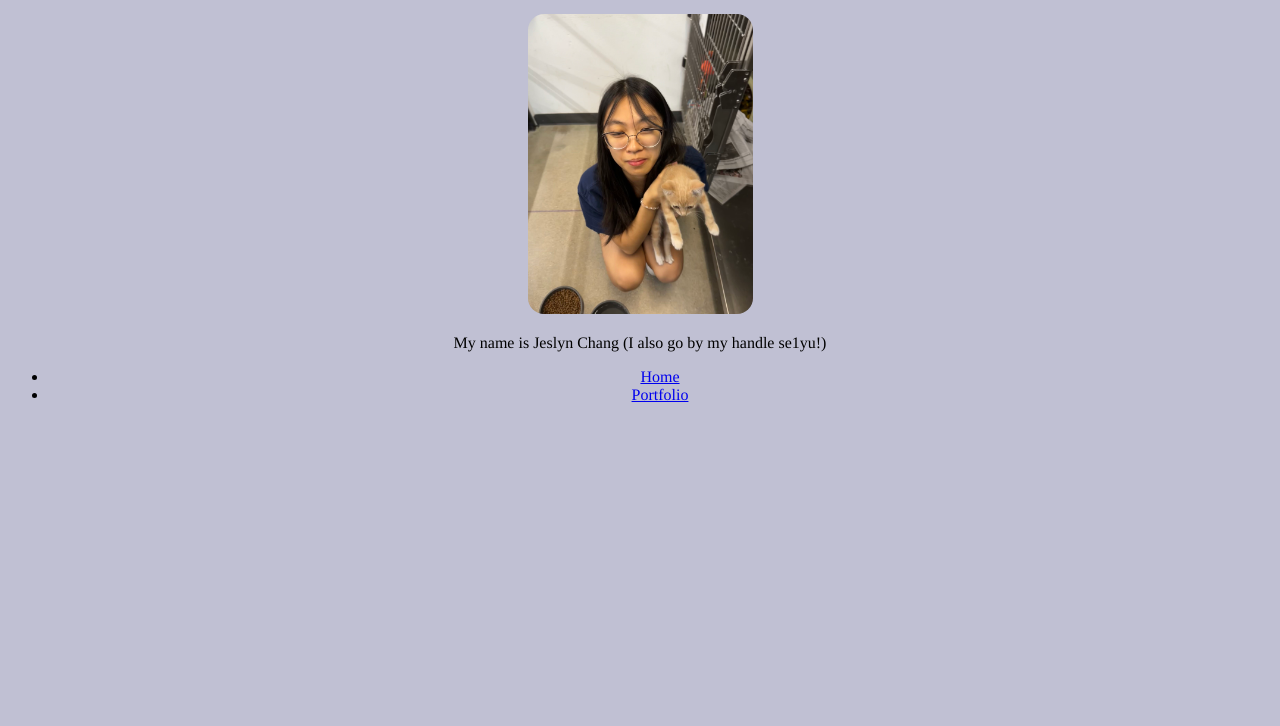
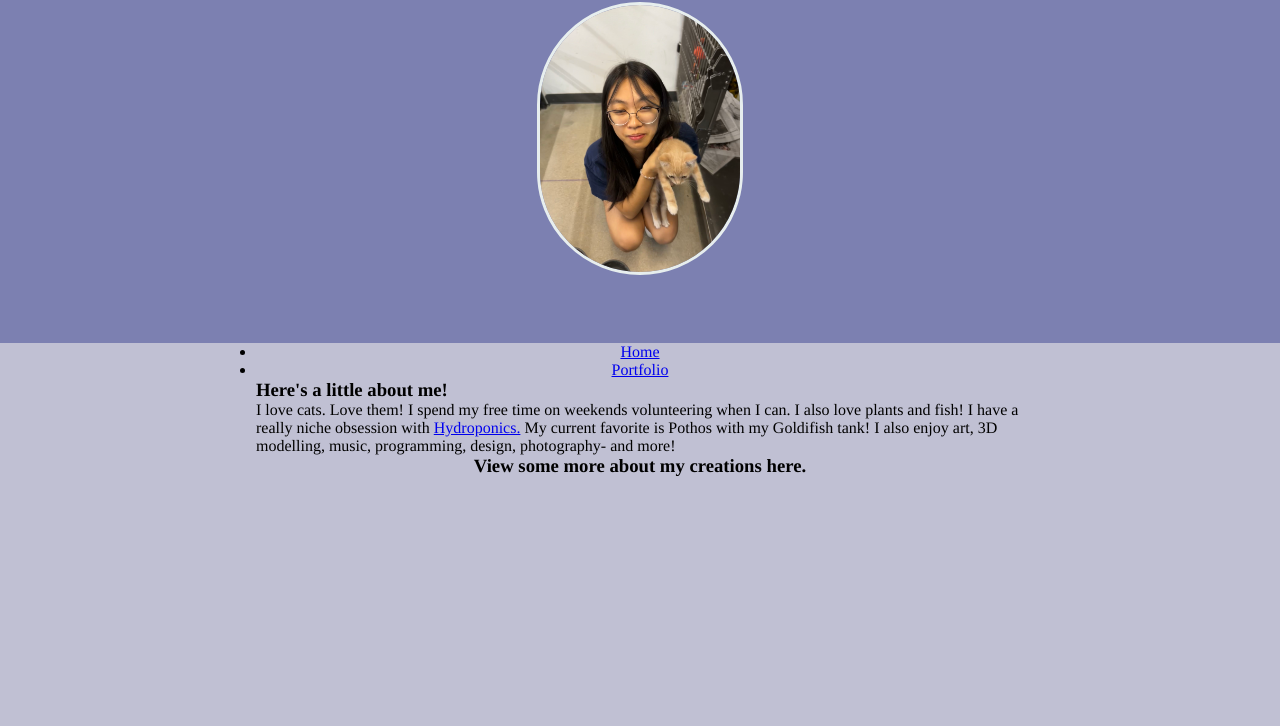
Before and after one commit to se1yu/personalSite, a plain HTML site: page index.html in a window 1280 px wide. Shown: the part 74-800 px from the top of the page. Drawn offline with Linux system fonts and the light colour scheme.

Commit message:
did more with styling, more content, more tags

```diff
--- a/index.html
+++ b/index.html
@@ -17,10 +17,12 @@
 
     <body>
       <div class="needMid">
+      <header>
       <h1> Welcome to my personal page!</h1>
-
-    <img class = "keshiImg" src="assets/me.jpg" style= "height:300px;">
-    <p alt= "A picture of me smiling at the camera with a cat while volunteering">My name is Jeslyn Chang (I also go by my handle se1yu!) </p> <!-- fixing link later-->
+        <p alt= "A picture of me smiling at the camera with a cat while volunteering">My name is Jeslyn Chang (I also go by my handle se1yu!) </p>
+      <img class = "meImg" src="assets/me.jpg" alt="A picture of me smiling at the camera with a cat while" >
+      </header>
+      <main>
       <nav>
         <ul>
           <li>
@@ -32,10 +34,17 @@
           </li>
         </ul>
       </nav>
-
-
-
+    <div class = "aboutMe">
+    <h3> Here's a little about me!</h3>
+    <ul>
+      I love cats. Love them! I spend my free time on weekends volunteering when I can. I also love plants and fish! I have a really niche obsession with <a href="https://www.nal.usda.gov/farms-and-agricultural-production-systems/hydroponics">Hydroponics.</a>
+      My current favorite is Pothos with my Goldifish tank!
+      I also enjoy art, 3D modelling, music, programming, design, photography- and more!
+    </ul>
+    </div>
+        <h3> View some more about my creations here.</h3>
 
       </div>
     </body>
+  </main>
 </html> <!-- Goig to have keshi as a page i can nav to i guess -->
--- a/style.css
+++ b/style.css
@@ -1,29 +1,56 @@
 /* STYLE SECTIONING TAGS */
-body {
- background-color: #c0c0d3;
- text-align:center;
-font-family: 'Helvectica', Times, serif;
+
+*{
+  margin:0px;
+  padding:0px;
 }
 
+body{
+ background-color: #c0c0d3;
+ text-align:center; /* alinging the element tag that contains the image will align the image as well. dont align the image tag itself*/
+}
+
+header{
+  background-color: #7c80b1;
+  max-width:100%;
+}
 /* STYLE TEXT */
-
+main{
+  font-family: 'Helvectica', Times, serif;
+  margin-top: 0;
+  margin-bottom: 0;
+  margin-right: 20%;
+  margin-left: 20%;
+}
 h1 {
   color: #e7eeee;
+  padding-bottom:5px;
 }
 
 /* STYLE IMAGES */
+.meImg{
+  margin-top:1em;
+  border-radius:500px;
+  width:50%;
+  max-width:200px;
+  height:auto;
+  object-fit:cover;
+}
 img{
   max-width:30%;
   max-height:30%;
   border-radius:16px;
+  border: 3px solid #e7eeee;
+  margin-bottom:4em;
 }
+
 .needMid {
   text-align: center;
   align-content:center;
 }
-
-.keshiImg{
-  border-radius: 16px;
+.aboutMe{
+  text-align:left;
 }
 
+
 /* STYLE NAV BAR */
```
Also changed, not shown: 1 other file. Lines whose indentation alone changed are shown as unchanged.
